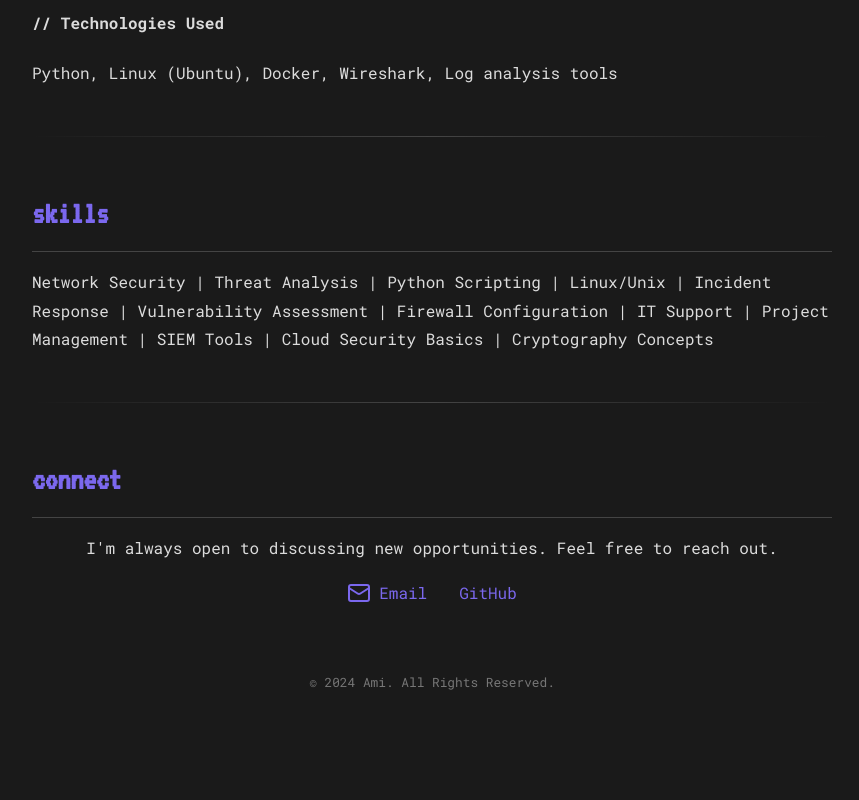
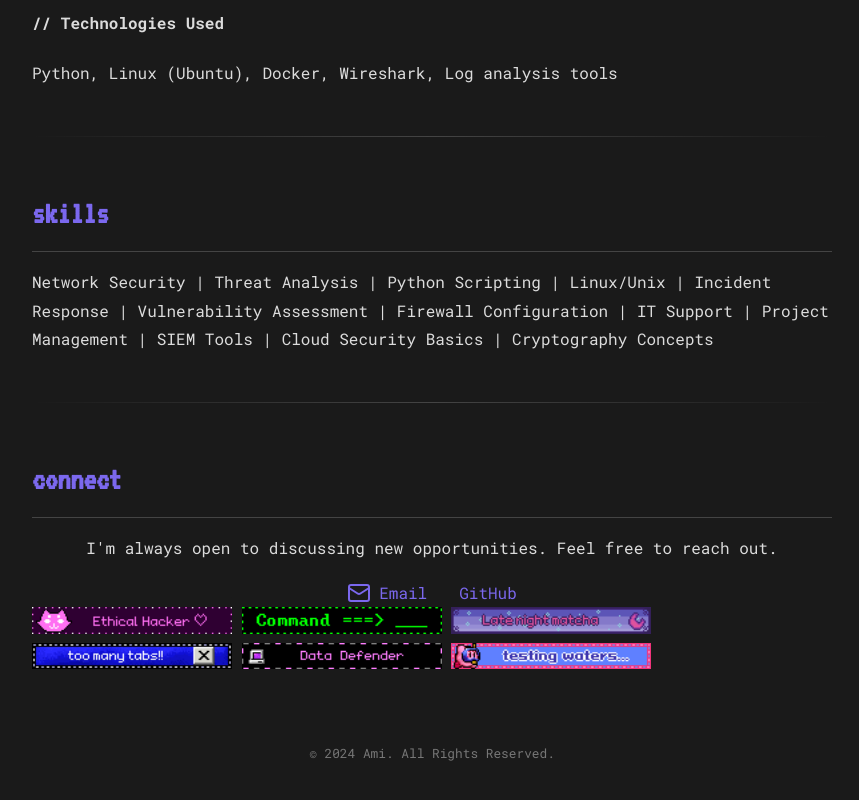
Before and after one commit to am1kyu/am1kyu.github.io, a plain HTML site: page index.html in a window 1280 px wide. Shown: the part 1659-2459 px from the top of the page, without its empty margins (208-1067 px from the left). Before the commit the page ends 2398 px from the top, so only its background shows below. Drawn offline with nearby package versions, Linux system fonts and the light colour scheme.

Commit message:
added gifs

```diff
--- a/index.html
+++ b/index.html
@@ -236,6 +236,13 @@
         </a>
       </div>
     </section>
+    <img src="./ethicalhacker.gif" width="200" />
+    <img src="./cmmd.gif" , width=200 />
+
+    <img src="./night.gif" , width=200 />
+    <img src="./tabs.gif" , width=200 />
+    <img src="./datadefender.gif" , width=200 />
+    <img src="./waters.gif" , width=200 />
   </main>
 
   <footer style="
```
Also changed, not shown: cmmd.gif (added), construction.gif (added), datadefender.gif (added), digitalgif.gif (added), ethicalhacker.gif (added), night.gif (added), tabs.gif (added), waters.gif (added).
